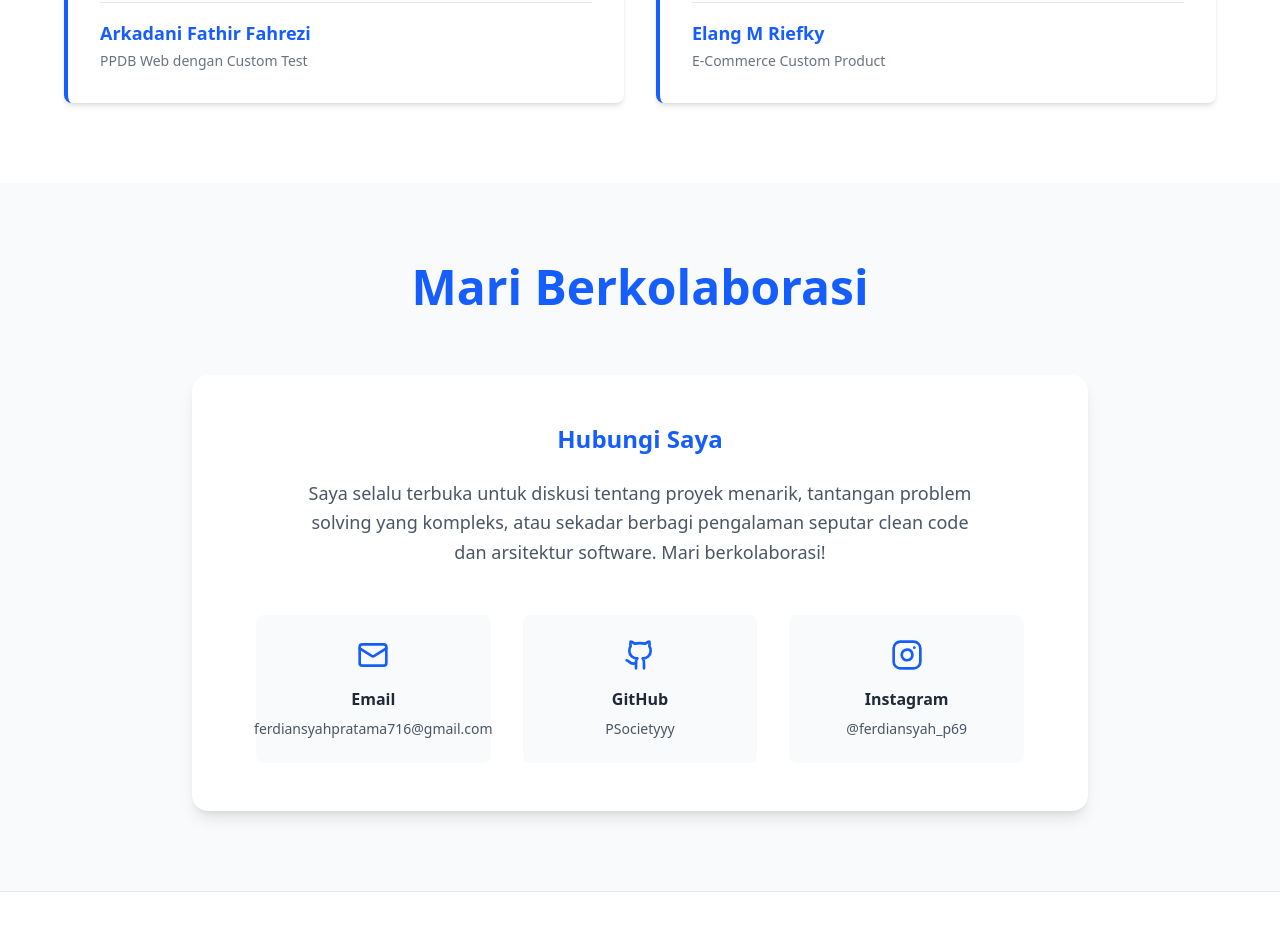
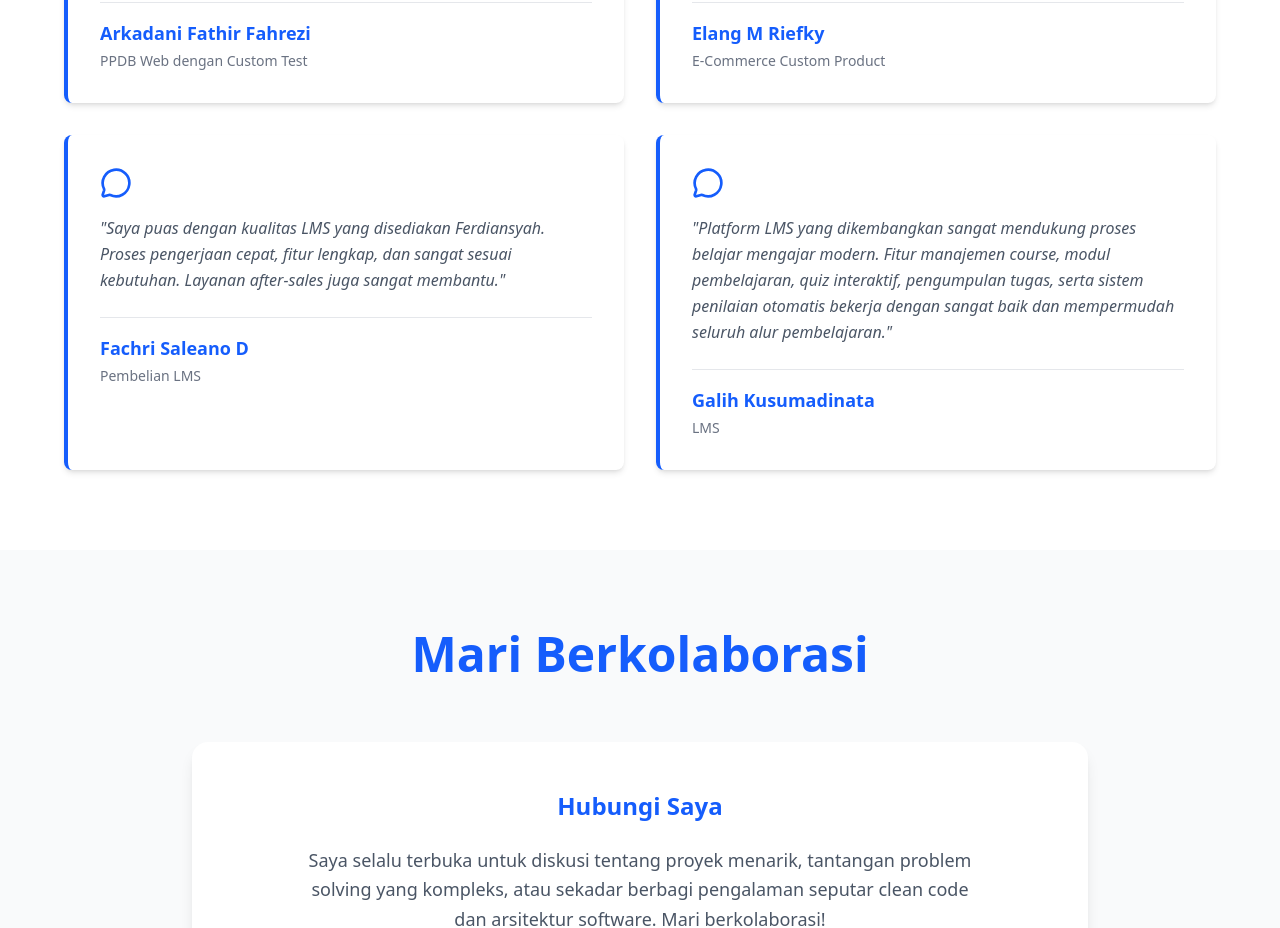
Before and after one commit to PSocietyyy/portofolio, a React (Vite) app: page / in a window 1280 px wide. Shown: the part 4700-5628 px from the top of the page. Built offline with nearby package versions, Linux system fonts and the light colour scheme.

Commit message:
Update testimoni

```diff
--- a/src/App.tsx
+++ b/src/App.tsx
@@ -146,6 +146,20 @@ const App = () => {
       message:
         "Saya sangat terbantu dengan kontribusi Ferdiansyah dalam project E-Commerce, khususnya dalam fitur custom product. Pengerjaannya cepat dan hasil yang diberikan sangat memuaskan.",
     },
+    {
+      id: 3,
+      name: "Fachri Saleano D",
+      project: "Pembelian LMS",
+      message:
+        "Saya puas dengan kualitas LMS yang disediakan Ferdiansyah. Proses pengerjaan cepat, fitur lengkap, dan sangat sesuai kebutuhan. Layanan after-sales juga sangat membantu.",
+    },
+    {
+      id: 4,
+      name: "Galih Kusumadinata",
+      project: "LMS",
+      message:
+        "Platform LMS yang dikembangkan sangat mendukung proses belajar mengajar modern. Fitur manajemen course, modul pembelajaran, quiz interaktif, pengumpulan tugas, serta sistem penilaian otomatis bekerja dengan sangat baik dan mempermudah seluruh alur pembelajaran.",
+    },
   ];
 
   const scrollToSection = (sectionId: string) => {
@@ -203,7 +217,11 @@ const App = () => {
                 { id: "skills", label: "Skills", icon: Code },
                 { id: "projects", label: "Projects", icon: Briefcase },
                 { id: "certificates", label: "Certificates", icon: Award },
-                { id: "testimonials", label: "Testimonials", icon: MessageCircle },
+                {
+                  id: "testimonials",
+                  label: "Testimonials",
+                  icon: MessageCircle,
+                },
                 { id: "contact", label: "Contact", icon: Mail },
               ].map(({ id, label, icon: Icon }) => (
                 <button
@@ -239,7 +257,11 @@ const App = () => {
                 { id: "skills", label: "Skills", icon: Code },
                 { id: "projects", label: "Projects", icon: Briefcase },
                 { id: "certificates", label: "Certificates", icon: Award },
-                { id: "testimonials", label: "Testimonials", icon: MessageCircle },
+                {
+                  id: "testimonials",
+                  label: "Testimonials",
+                  icon: MessageCircle,
+                },
                 { id: "contact", label: "Contact", icon: Mail },
               ].map(({ id, label, icon: Icon }) => (
                 <button
@@ -514,9 +536,7 @@ const App = () => {
                   <h3 className="text-lg font-semibold text-blue-600 mb-1">
                     {testimonial.name}
                   </h3>
-                  <p className="text-gray-500 text-sm">
-                    {testimonial.project}
-                  </p>
+                  <p className="text-gray-500 text-sm">{testimonial.project}</p>
                 </div>
               </div>
             ))}
```
Also changed, not shown: 1 other file (tests, documents, lock files or other folders).
